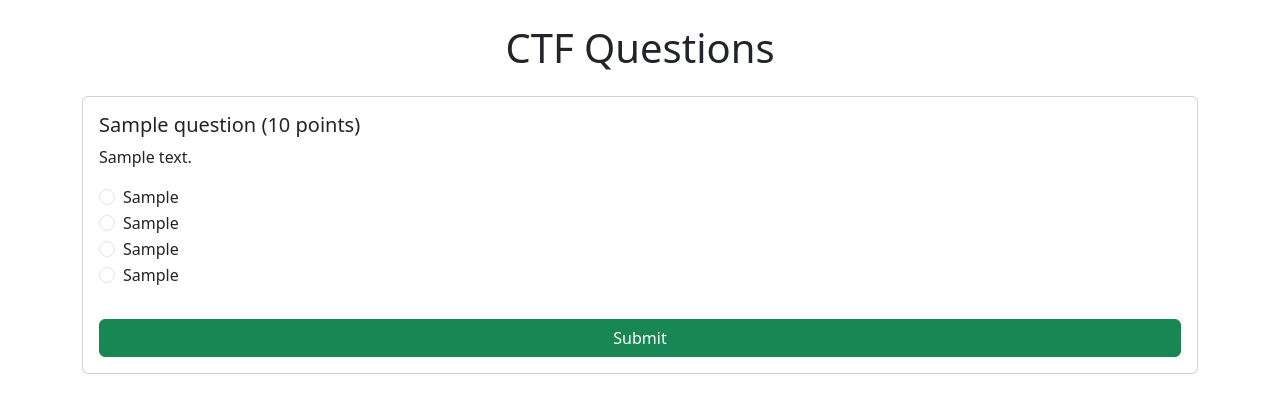
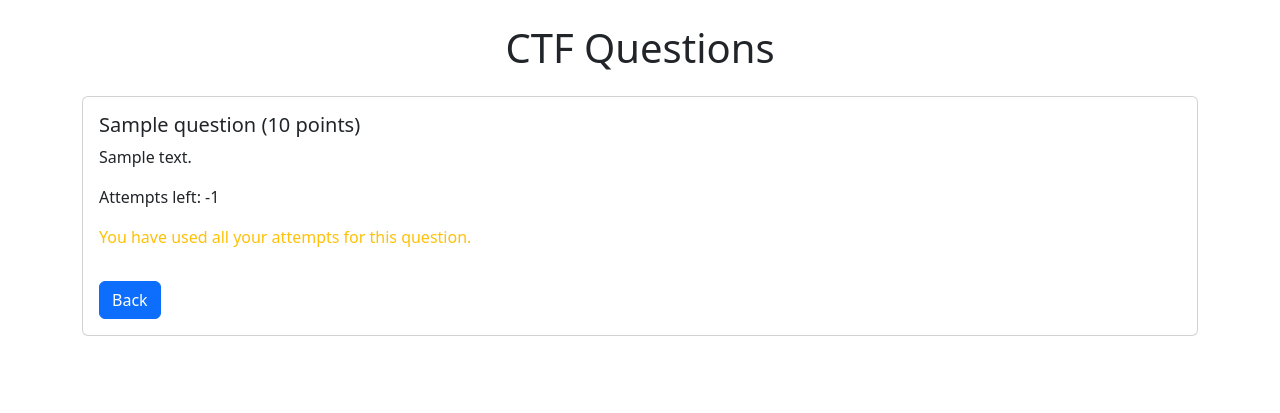
Before and after one commit to Mirazul-Islam/CodeJango, a Django app: page /challenges/question/1/ in a window 1280 px wide. Shown: the part 56-469 px from the top of the page. Run offline with Django 5.2, Linux system fonts and the light colour scheme; a user stored in the database is signed in; tables that the repository leaves empty hold one stand-in row (values such as "Sample post").

Commit message:
new led updated

```diff
--- a/ctf_competition/challenges/models.py
+++ b/ctf_competition/challenges/models.py
@@ -47,6 +47,8 @@
     option_3 = models.CharField(max_length=255, blank=True, null=True)
     option_4 = models.CharField(max_length=255, blank=True, null=True)
 
+    max_attempts = models.PositiveIntegerField(default=1)
+
     def __str__(self):
         return self.title
 
--- a/ctf_competition/challenges/templates/challenges/base.html
+++ b/ctf_competition/challenges/templates/challenges/base.html
@@ -34,6 +34,7 @@
             </div>
         </div>
     </nav>
+
     <div class="container mt-4">
         {% if messages %}
             <div class="mb-3">
--- a/ctf_competition/challenges/templates/challenges/questions.html
+++ b/ctf_competition/challenges/templates/challenges/questions.html
@@ -1,42 +1,110 @@
 {% extends 'challenges/base.html' %}
 {% block content %}
 <h1 class="text-center mb-4">CTF Questions</h1>
+
 {% for question in questions %}
     <div class="card mb-3">
         <div class="card-body">
-        <h5 class="card-title">{{ question.title }} ({{ question.points }} points)</h5>
+            <!-- Question Title and Points -->
+            <h5 class="card-title">
+                {{ question.title }} ({{ question.points }} points)
+            </h5>
+
+            <!-- Question Description -->
             <p class="card-text">{{ question.description }}</p>
+
+            <!-- Display how many attempts remain (requires view logic) -->
+            <p>Attempts left: {{ question.attempts_left }}</p>
+
+            <!-- Show the form only if user still has attempts left -->
+            {% if question.attempts_left > 0 %}
                 <form method="POST" action="{% url 'submit_answer' question.id %}">
                     {% csrf_token %}
+
                     {% if question.is_multiple_choice %}
                         <div class="mb-3">
                             <div class="form-check">
-                    <input class="form-check-input" type="radio" name="answer" id="option1" value="{{ question.option_1 }}" required>
-                    <label class="form-check-label" for="option1">{{ question.option_1 }}</label>
+                                <input
+                                    class="form-check-input"
+                                    type="radio"
+                                    name="answer"
+                                    id="option1"
+                                    value="{{ question.option_1 }}"
+                                    required
+                                >
+                                <label class="form-check-label" for="option1">
+                                    {{ question.option_1 }}
+                                </label>
                             </div>
+
                             <div class="form-check">
-                    <input class="form-check-input" type="radio" name="answer" id="option2" value="{{ question.option_2 }}" required>
-                    <label class="form-check-label" for="option2">{{ question.option_2 }}</label>
+                                <input
+                                    class="form-check-input"
+                                    type="radio"
+                                    name="answer"
+                                    id="option2"
+                                    value="{{ question.option_2 }}"
+                                    required
+                                >
+                                <label class="form-check-label" for="option2">
+                                    {{ question.option_2 }}
+                                </label>
                             </div>
+
                             <div class="form-check">
-                    <input class="form-check-input" type="radio" name="answer" id="option3" value="{{ question.option_3 }}" required>
-                    <label class="form-check-label" for="option3">{{ question.option_3 }}</label>
+                                <input
+                                    class="form-check-input"
+                                    type="radio"
+                                    name="answer"
+                                    id="option3"
+                                    value="{{ question.option_3 }}"
+                                    required
+                                >
+                                <label class="form-check-label" for="option3">
+                                    {{ question.option_3 }}
+                                </label>
                             </div>
+
                             <div class="form-check">
-                    <input class="form-check-input" type="radio" name="answer" id="option4" value="{{ question.option_4 }}" required>
-                    <label class="form-check-label" for="option4">{{ question.option_4 }}</label>
+                                <input
+                                    class="form-check-input"
+                                    type="radio"
+                                    name="answer"
+                                    id="option4"
+                                    value="{{ question.option_4 }}"
+                                    required
+                                >
+                                <label class="form-check-label" for="option4">
+                                    {{ question.option_4 }}
+                                </label>
                             </div>
                         </div>
                     {% else %}
                         <div class="input-group">
-                <input type="text" class="form-control" placeholder="Your Answer" name="answer" required>
+                            <input
+                                type="text"
+                                class="form-control"
+                                placeholder="Your Answer"
+                                name="answer"
+                                required
+                            >
                         </div>
                     {% endif %}
-            <button class="btn btn-success mt-3 w-100" type="submit">Submit</button>
+
+                    <button class="btn btn-success mt-3 w-10" type="submit">
+                        Submit
+                    </button>
+                    <a href="javascript:history.back()" class="btn btn-primary mt-3 w-10">Back</a>
                 </form>
+            {% else %}
+                <!-- If no attempts left -->
+                <p class="text-warning">You have used all your attempts for this question.</p>
+                <a href="javascript:history.back()" class="btn btn-primary mt-3 w-10">Back</a>
+            {% endif %}
         </div>
     </div>
 {% empty %}
     <p>No questions available.</p>
 {% endfor %}
+
 {% endblock %}
--- a/ctf_competition/challenges/views.py
+++ b/ctf_competition/challenges/views.py
@@ -11,7 +11,12 @@
 from django.contrib.auth.views import LoginView
 from collections import deque
 from asgiref.sync import async_to_sync
-from .led_controller import turn_led_white, turn_led_green_strobe, turn_led_red_strobe
+from .led_controller import (
+    set_color_white,
+    set_color_yellow,
+    blink_green_strobe,
+    blink_red_strobe
+)
 
 
 submission_event_queue = deque()
@@ -35,7 +40,7 @@
             ChallengeTimer.objects.all().delete()  # Ensure only one timer exists
             ChallengeTimer.objects.create(start_time=now(), duration=duration)
             messages.success(request, "Timer started successfully!")
-            async_to_sync(turn_led_white)()  # Turn LED strip white
+            async_to_sync(set_color_white)()  # Turn LED strip white
 
             return redirect('set_timer')
 
@@ -86,7 +91,6 @@
 
 @login_required
 def submit_answer(request, question_id):
-
     timer = ChallengeTimer.objects.first()
 
     if not timer or not timer.is_active():
@@ -94,10 +98,19 @@
 
     question = get_object_or_404(Question, id=question_id)
 
+    # 1. Count how many submissions user has made for this question
+    user_submissions_count = Submission.objects.filter(user=request.user, question=question).count()
+
+    # 2. Check if user still has attempts left
+    if user_submissions_count >= question.max_attempts:
+        messages.warning(request, "You have used all your attempts for this question!")
+        return redirect('questions_in_category', category_name=question.category)
+
     if request.method == 'POST':
         user_answer = request.POST.get('answer')
         is_correct = user_answer.strip().lower() == question.answer.lower()
 
+        # Check if user already got the question correct in a previous attempt
         already_correct = Submission.objects.filter(
             user=request.user, question=question, is_correct=True
         ).exists()
@@ -118,14 +131,14 @@
                 player_score.save()
                 messages.success(request, "Correct answer! Well done!")
                 broadcast_submission_event(request.user.username, "correct")
-                async_to_sync(turn_led_green_strobe)()
+                async_to_sync(blink_green_strobe)()
             else:
                 messages.error(request, "Incorrect answer. Try again!")
                 broadcast_submission_event(request.user.username, "incorrect")
-                async_to_sync(turn_led_red_strobe)()
-
+                async_to_sync(blink_red_strobe)()
 
     return redirect('questions_in_category', category_name=question.category)
+
 
 def broadcast_submission_event(username, status):
     message = {
@@ -275,11 +288,13 @@
 
         timer = ChallengeTimer.objects.first()
         if action == "pause" and timer:
+            async_to_sync(set_color_yellow)()
             timer.duration = timer.time_left()
             timer.start_time = None
             timer.save()
             return JsonResponse({"status": "success", "message": "Timer paused"})
         elif action == "resume" and timer:
+            async_to_sync(set_color_white)()
             timer.start_time = now()
             timer.save()
             return JsonResponse({"status": "success", "message": "Timer resumed"})
@@ -292,7 +307,22 @@
 @login_required
 def view_question(request, question_id):
     question = get_object_or_404(Question, id=question_id)
-    return render(request, 'challenges/questions.html', {'questions': [question]})
+
+    # Count how many times the user submitted this question
+    submissions_count = Submission.objects.filter(
+        user=request.user, question=question
+    ).count()
+
+    # Calculate attempts left
+    attempts_left = question.max_attempts - submissions_count
+
+    # Attach attempts_left to the question object itself
+    question.attempts_left = attempts_left
+
+    return render(request, 'challenges/questions.html', {
+        # Provide a single-item list so your template can still loop as if it's multiple
+        'questions': [question],
+    })
 
 def paused_page(request):
     """
```
Also changed, not shown: ctf_competition/challenges/led_controller.py (+33 -22 lines), ctf_competition/challenges/migrations/0006_question_max_attempts.py (added). Lines whose indentation alone changed are shown as unchanged.
